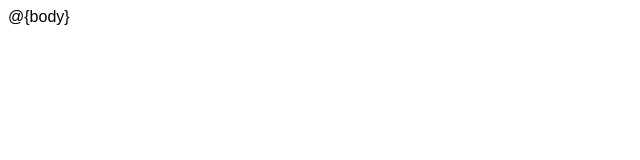
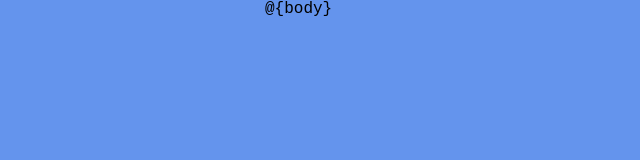
Before and after one commit to davidindub/quiz-master, a website: page views/layout.html in a window 1280 px wide. Shown: the whole page, without its empty margins (0-640 px from the left). Drawn offline with nearby package versions, Linux system fonts and the light colour scheme.

Commit message:
Style html

```diff
--- a/views/layout.html
+++ b/views/layout.html
@@ -10,8 +10,14 @@
     <script src="https://cdnjs.cloudflare.com/ajax/libs/xterm/3.14.5/addons/attach/attach.js"></script>
     <title>Quiz Master 2022</title>
     <style>
+        html {
+            background-color: #6494ed;
+        }
+
         body {
-            font-family: Arial;
+            font-family: 'Courier New', Courier, monospace;
+            max-width: 750px;
+            margin: auto;
         }
 
         /**
```
Also changed, not shown: views/index.html (+2 -0 lines).
